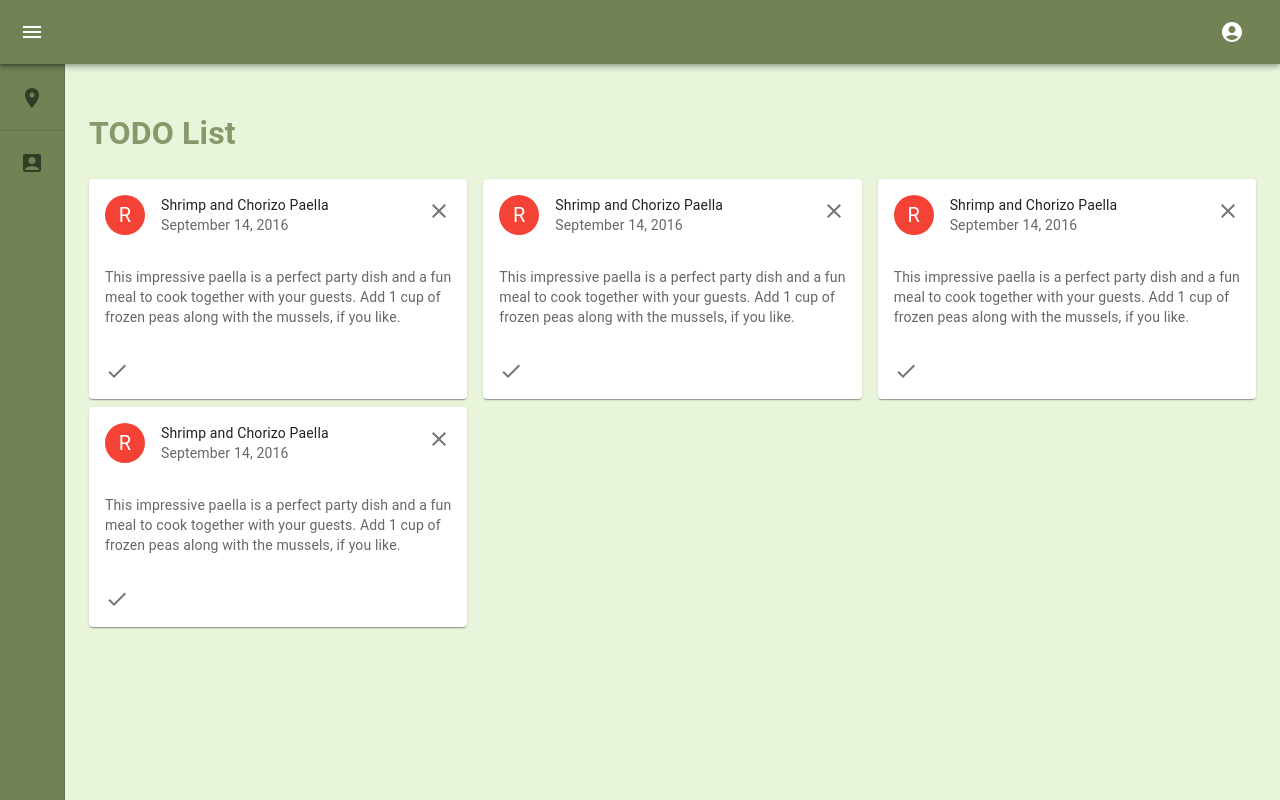
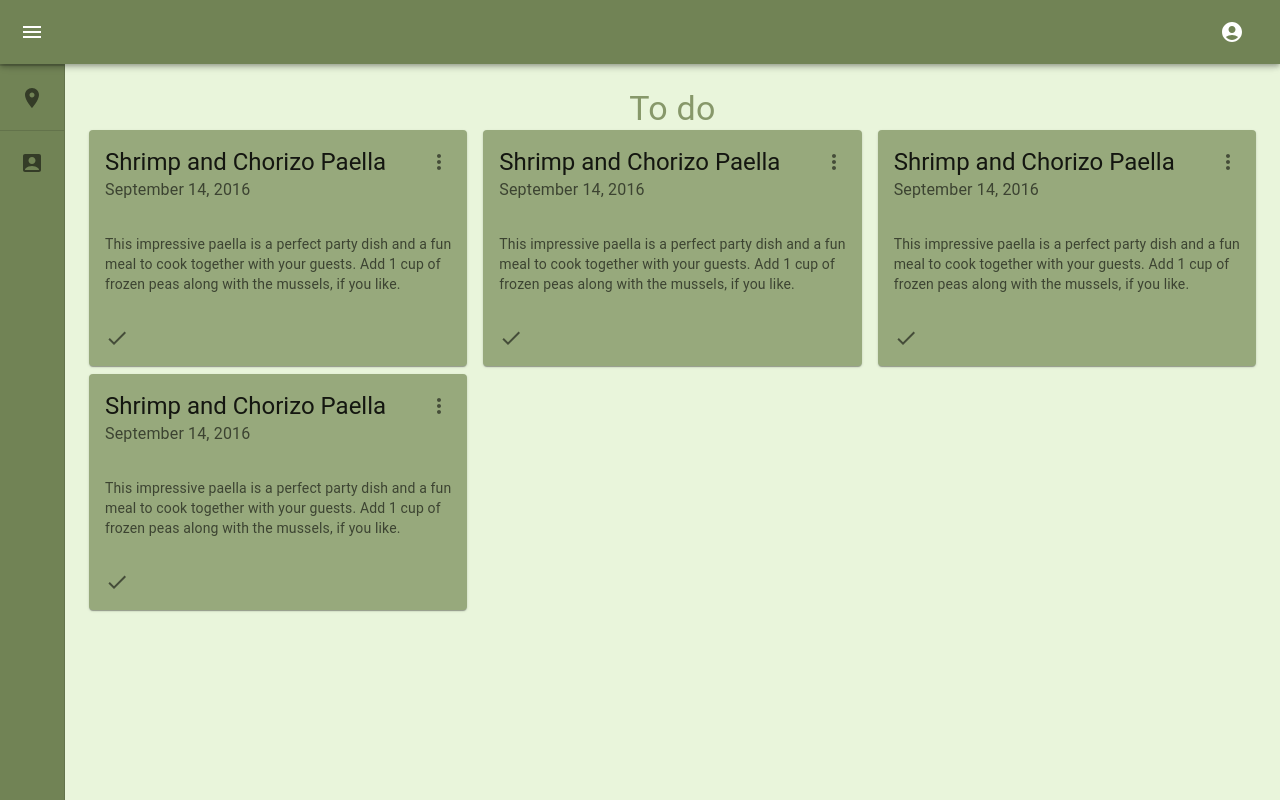
Before and after one commit to Donjheggo/MERN-Todo, a React (Vite) app in the folder client/: page / in a window 1280 px wide. Built offline with nearby package versions, Linux system fonts and the light colour scheme.

Commit message:
layout fixed

```diff
--- a/client/src/components/Card.jsx
+++ b/client/src/components/Card.jsx
@@ -1,31 +1,56 @@
-import * as React from 'react';
-import Card from '@mui/material/Card';
-import CardHeader from '@mui/material/CardHeader';
-import CardContent from '@mui/material/CardContent';
-import CardActions from '@mui/material/CardActions';
-import Avatar from '@mui/material/Avatar';
-import IconButton from '@mui/material/IconButton';
-import Typography from '@mui/material/Typography';
-import { red } from '@mui/material/colors';
-import CheckIcon from '@mui/icons-material/Check';
-import CloseIcon from '@mui/icons-material/Close';
+import * as React from "react";
+import Card from "@mui/material/Card";
+import CardHeader from "@mui/material/CardHeader";
+import CardContent from "@mui/material/CardContent";
+import CardActions from "@mui/material/CardActions";
+import IconButton from "@mui/material/IconButton";
+import Typography from "@mui/material/Typography";
+import CheckIcon from "@mui/icons-material/Check";
+import MoreVertIcon from "@mui/icons-material/MoreVert";
+import Menu from '@mui/material/Menu';
+import MenuItem from '@mui/material/MenuItem';
 import Grid from '@mui/material/Grid';
-import Box from '@mui/material/Box';
+
 
 export default function RecipeReviewCard() {
+  const [cardEL, setCardEl] = React.useState(null);
+
+  const handleMenuCard = (event) => {
+    setCardEl(event.currentTarget);
+  };
+
+  const handleCloseCard = () => {
+    setCardEl(null);
+  };
   return (
-        <Grid item xs={6} md={4}>
-            <Card >
+    <Grid item lg={4} md={6} sm={12} xs={12}>
+
+      <Card sx={{ backgroundColor: "#97A97C" }}>
         <CardHeader
-                avatar={
-                <Avatar sx={{ bgcolor: red[500] }} aria-label="recipe">
-                    R
-                </Avatar>
-                }
           action={
-                <IconButton aria-label="settings">
-                    <CloseIcon />
+            <>
+            <IconButton aria-label="settings" onClick={handleMenuCard}>
+              <MoreVertIcon />
             </IconButton>
+            <Menu
+            id="menu-card"
+            anchorEl={cardEL}
+            anchorOrigin={{
+                vertical: "top",
+                horizontal: "right",
+            }}
+            keepMounted
+            transformOrigin={{
+                vertical: "top",
+                horizontal: "right",
+            }}
+            open={Boolean(cardEL)}
+            onClose={handleCloseCard}
+            >
+            <MenuItem onClick={handleCloseCard}>Edit</MenuItem>
+            <MenuItem onClick={handleCloseCard}>Delete</MenuItem>
+            </Menu>
+            </>
           }
           title="Shrimp and Chorizo Paella"
           subheader="September 14, 2016"
@@ -33,9 +58,9 @@ export default function RecipeReviewCard() {
 
         <CardContent>
           <Typography variant="body2" color="text.secondary">
-                This impressive paella is a perfect party dish and a fun meal to cook
-                together with your guests. Add 1 cup of frozen peas along with the mussels,
-                if you like.
+            This impressive paella is a perfect party dish and a fun meal to
+            cook together with your guests. Add 1 cup of frozen peas along with
+            the mussels, if you like.
           </Typography>
         </CardContent>
         <CardActions disableSpacing>
--- a/client/src/pages/Home.jsx
+++ b/client/src/pages/Home.jsx
@@ -1,6 +1,7 @@
 import React from 'react'
 import Card from '../components/Card'
 import Grid from '@mui/material/Grid';
+import { Typography } from '@mui/material';
 
 const Home = () => {
 
@@ -16,10 +17,10 @@ const Home = () => {
 
   return (
     <>
-      <h1>TODO List</h1>
-      <Grid container rowSpacing={1} columnSpacing={{ xs: 1, sm: 1, md: 1, lg: 2 }}>
-        {todoElements}
-      </Grid>
+      <Typography align='center' variant='h4'>To do</Typography>
+        <Grid container rowSpacing={1} columnSpacing={{ xs: 1, sm: 1, md: 1, lg: 2 }}>
+          {todoElements}
+        </Grid>
     </>
   )
 }
```
Lines whose indentation alone changed are shown as unchanged.
